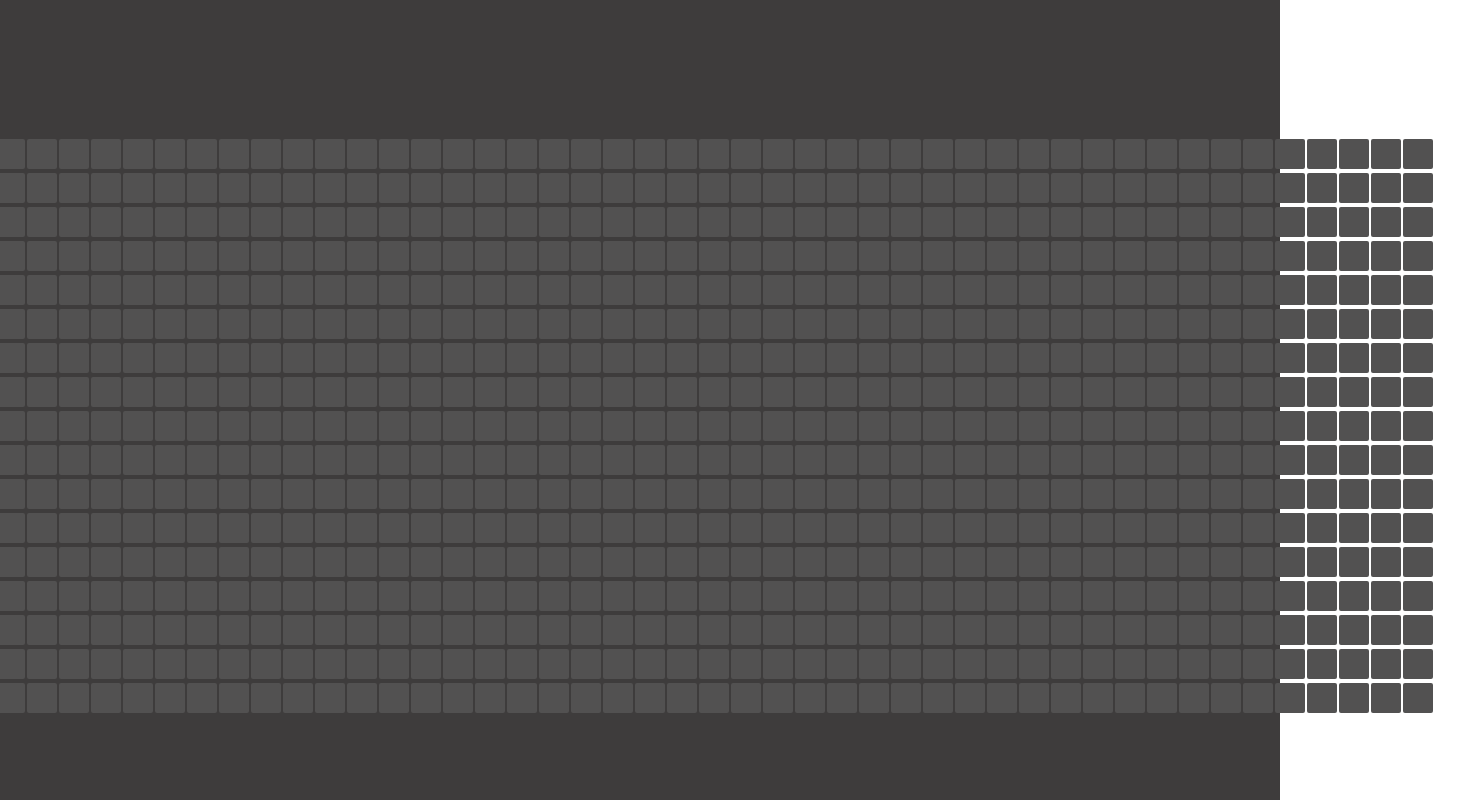
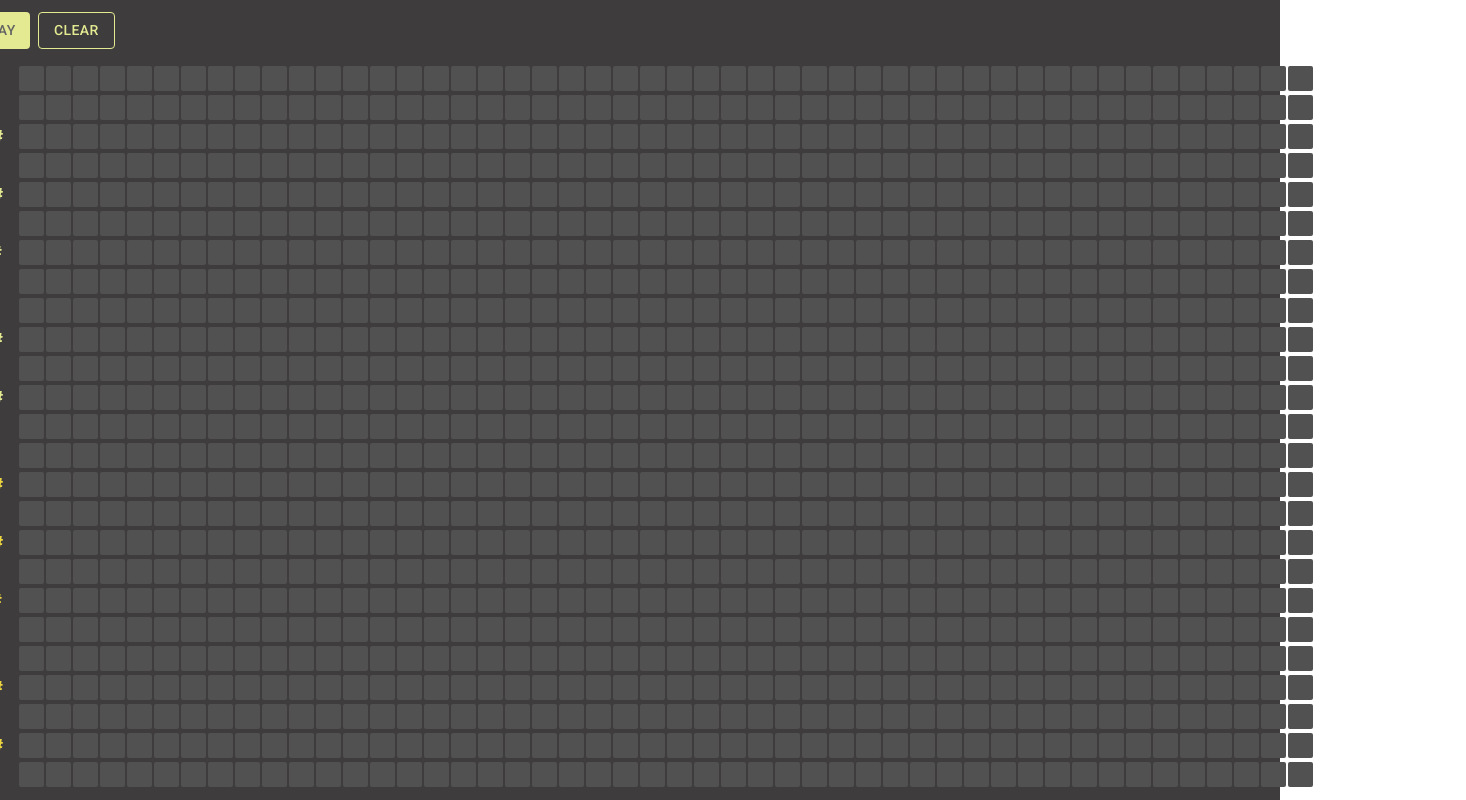
Before and after one commit to LouisAndrew/loop-maker, a React (Create React App) app: page / in a window 1280 px wide. Shown: the top 800 px of the page, 1466 px wide, since content can reach past the window. Built offline with nearby package versions, Linux system fonts and the light colour scheme.

Commit message:
feat(accidentals): add full accidental notes

```diff
--- a/src/components/TrackItem/Grid/GridItem.jsx
+++ b/src/components/TrackItem/Grid/GridItem.jsx
@@ -5,9 +5,13 @@ import omit from 'lodash.omit';
 import { ResizableBox } from 'react-resizable';
 import PropTypes from 'prop-types';
 import {
-  NOTES, DELIMITER, GRID_COLS, GRID_ROWS,
+  NOTES, DELIMITER, GRID_COLS, GRID_ROWS, BASE_NOTES,
 } from './const';
 
+/**
+ * Grid item where user can clicks on the grid and assign an active note.
+ * ![documentation](./docs/GridItem.jpeg)
+ */
 const GridItem = ({ trackColor = 'yellow', onPlay }) => {
   /**
    * Array of active box positions.
@@ -23,7 +27,15 @@ const GridItem = ({ trackColor = 'yellow', onPlay }) => {
    */
   const [activeBoxValues, setActiveBoxValues] = useState({});
 
+  /**
+   * Key of the whole component (Used to rerender the grids).
+   * @type {[string]}
+   */
   const [key, setKey] = useState(Math.random());
+
+  /**
+   * Sets whether the component is done being rendered for the first time.
+   */
   const firstRender = useRef(true);
 
   /**
@@ -93,12 +105,18 @@ const GridItem = ({ trackColor = 'yellow', onPlay }) => {
     }));
   };
 
+  /**
+   * Play all of the active notes on the grid.
+   */
   const handlePlay = () => {
     onPlay(
       activeBox.map((box) => `${box}${DELIMITER}${activeBoxValues[box] ?? 0}`),
     );
   };
 
+  /**
+   * Clear all of the active box and its values.
+   */
   const handleClear = () => {
     setActiveBox([]);
     setActiveBoxValues([]);
@@ -118,23 +136,35 @@ const GridItem = ({ trackColor = 'yellow', onPlay }) => {
     }
   }, [activeBox, activeBoxValues]);
 
+  const baseColor = `primary.${trackColor}`;
+  const BOX_SIZE = 25;
+
   return (
     <Stack padding={4}>
-      <Stack direction="row" paddingBottom={2}>
-        <Button onClick={handlePlay} display="block" sx={{ marginRight: 1 }}>Play</Button>
-        <Button onClick={handleClear} variant="outlined">
+      <Stack direction="row" spacing={1} paddingBottom={2}>
+        <Button
+          onClick={handlePlay}
+          sx={{
+            backgroundColor: baseColor,
+            '&:hover': { backgroundColor: baseColor },
+          }}
+        >
+          Play
+        </Button>
+        <Button
+          onClick={handleClear}
+          variant="outlined"
+          sx={{ color: baseColor, borderColor: baseColor }}
+        >
           Clear
         </Button>
       </Stack>
-      <Stack
-        spacing={0.25}
-        key={key}
-      >
+      <Stack spacing={0.25} key={key}>
         {createArray(GRID_ROWS).map((_, rowIndex) => {
           const SHADES = ['', '_darker'];
-          const color = rowIndex % 8 === 0 ? `primary.${trackColor}_c` : `primary.${trackColor}${
-            SHADES[Math.floor(rowIndex / 8)]
-          }`;
+          const color = rowIndex % BASE_NOTES.length === 0
+            ? `${baseColor}_c`
+            : `${baseColor}${SHADES[Math.floor(rowIndex / BASE_NOTES.length)]}`;
           return (
             <Stack
               width="fit-content"
@@ -154,7 +184,7 @@ const GridItem = ({ trackColor = 'yellow', onPlay }) => {
               }}
             >
               <Box
-                height={30}
+                height={BOX_SIZE}
                 width={50}
                 display="flex"
                 alignItems="center"
@@ -170,8 +200,8 @@ const GridItem = ({ trackColor = 'yellow', onPlay }) => {
                 return (
                   <React.Fragment key={`col-${columnIndex}`}>
                     <Box
-                      width={30}
-                      height={30}
+                      width={BOX_SIZE}
+                      height={BOX_SIZE}
                       borderRadius={0.5}
                       sx={{
                         backgroundColor: 'primary.dark',
@@ -184,8 +214,8 @@ const GridItem = ({ trackColor = 'yellow', onPlay }) => {
                     >
                       {activeBox.includes(id) && idValue ? (
                         <ResizableBox
-                          height={30}
-                          width={idValue * 30 + (idValue - 1) * 2}
+                          height={BOX_SIZE}
+                          width={idValue * BOX_SIZE + (idValue - 1) * 2}
                           axis="x"
                           handleSize={[10, 10]}
                           onResizeStop={(event, { size }) => {
--- a/src/components/TrackItem/Grid/const.js
+++ b/src/components/TrackItem/Grid/const.js
@@ -1,7 +1,7 @@
-const BASE_NOTES = ['B', 'A', 'G', 'F', 'E', 'D', 'C#', 'C'];
+const BASE_NOTES = ['B', 'A#', 'A', 'G#', 'G', 'F#', 'F', 'E', 'D#', 'D', 'C#', 'C'];
 const NOTES = ['C', ...BASE_NOTES, ...BASE_NOTES];
 const DELIMITER = '__';
-const GRID_ROWS = 17;
+const GRID_ROWS = (2 * BASE_NOTES.length) + 1;
 const GRID_COLS = 48;
 const NOTATIONS = ['1n', '2n', '4n', '8n'];
 const NOTATION_VALUES = {
@@ -12,5 +12,5 @@ const NOTATION_VALUES = {
 };
 
 export {
-  NOTES, DELIMITER, GRID_COLS, GRID_ROWS, NOTATIONS, NOTATION_VALUES,
+  NOTES, DELIMITER, GRID_COLS, GRID_ROWS, NOTATIONS, NOTATION_VALUES, BASE_NOTES,
 };
--- a/src/components/TrackItem/TrackGrid.jsx
+++ b/src/components/TrackItem/TrackGrid.jsx
@@ -4,7 +4,9 @@ import { Box } from '@mui/material';
 import * as Tone from 'tone';
 import groupBy from 'lodash.groupby';
 
-import { DELIMITER, NOTATION_VALUES, NOTES } from './Grid/const';
+import {
+  BASE_NOTES, DELIMITER, NOTATION_VALUES, NOTES,
+} from './Grid/const';
 import GridOverlay from './Grid/GridOverlay';
 import GridItem from './Grid/GridItem';
 
@@ -63,7 +65,7 @@ const TrackGrid = () => {
       const getNote = () => {
         const OCTAVES = [5, 4, 3];
         const note = NOTES[row];
-        const octave = OCTAVES[Math.floor(row / 7)];
+        const octave = OCTAVES[Math.floor(row / (BASE_NOTES.length - 1))];
         return `${note}${note === 'C' ? octave + 1 : octave}`;
       };
       return ({
```
Also changed, not shown: 2 other files (tests, documents, lock files or other folders).
